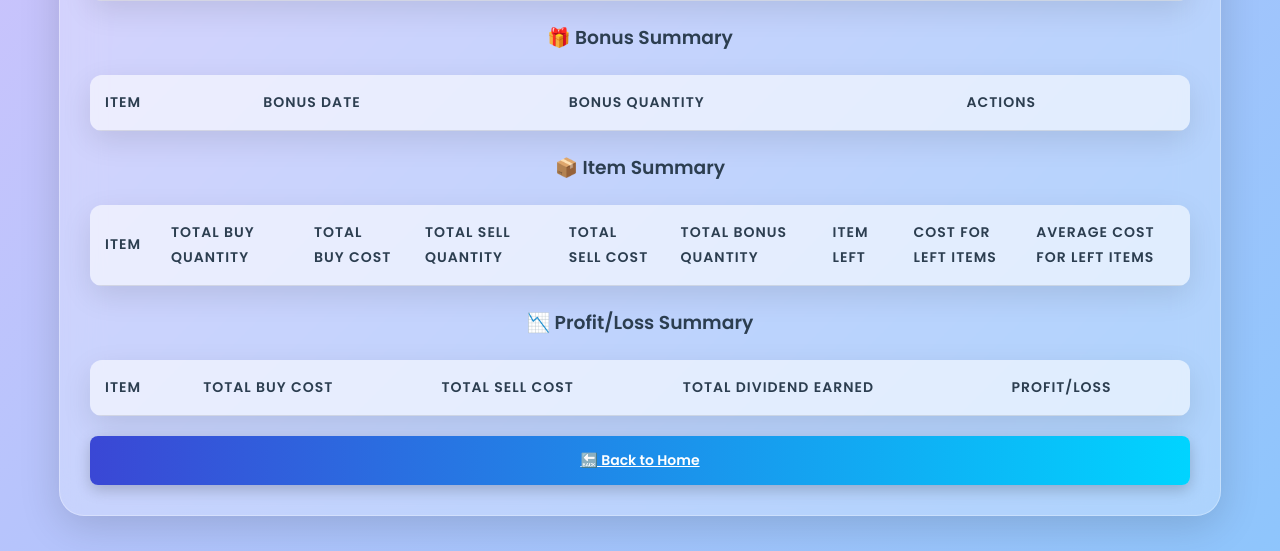
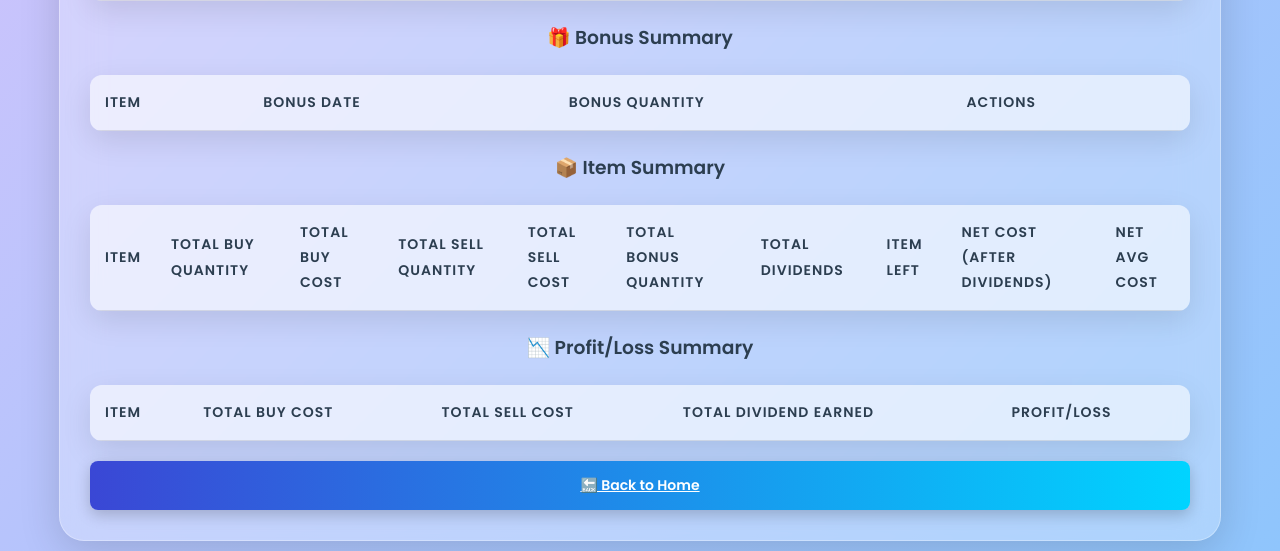
Before and after one commit to binga-cloud/share-management-app, a Flask app: page /report in a window 1280 px wide. Shown: the part 776-1327 px from the top of the page. Run offline with Flask 3, Linux system fonts and the light colour scheme; a user stored in the database is signed in; data comes from the database, SQL or seed files in the repository; lists and menus that the app fills with data are empty.

Commit message:
Simplified Item Summary to show only net cost and net average cost

```diff
--- a/templates/report.html
+++ b/templates/report.html
@@ -185,9 +185,10 @@
         <th>Total Sell Quantity</th>
         <th>Total Sell Cost</th>
         <th>Total Bonus Quantity</th>
+        <th>Total Dividends</th>
         <th>Item Left</th>
-        <th>Cost for Left Items</th>
-        <th>Average Cost for Left Items</th>
+        <th>Net Cost (After Dividends)</th>
+        <th>Net Avg Cost</th>
     </tr>
     {% for item, summary in item_summary.items() %}
     <tr>
@@ -197,21 +198,24 @@
         <td>{{ summary.total_sell_quantity }}</td>
         <td>${{ "%.2f"|format(summary.total_sell_cost_with_commission) }}</td>
         <td>{{ summary.total_bonus_quantity }}</td>
-        <td>{{ (summary.total_buy_quantity + summary.total_ipo_quantity + summary.total_bonus_quantity) - summary.total_sell_quantity }}</td>
+        <td>${{ "%.2f"|format(summary.total_dividend) }}</td>
         <td>
             {% set item_left = (summary.total_buy_quantity + summary.total_ipo_quantity + summary.total_bonus_quantity) - summary.total_sell_quantity %}
+            {{ item_left }}
+        </td>
+        <td>
             {% if item_left == 0 %}
                 $0.00
             {% else %}
-                ${{ "%.2f"|format((summary.total_buy_cost_with_commission + summary.total_ipo_cost) - summary.total_sell_cost_with_commission) }}
+                {% set net_cost = (summary.total_buy_cost_with_commission + summary.total_ipo_cost) - summary.total_sell_cost_with_commission - summary.total_dividend %}
+                ${{ "%.2f"|format(net_cost) }}
             {% endif %}
         </td>
         <td>
-            {% set item_left = (summary.total_buy_quantity + summary.total_ipo_quantity + summary.total_bonus_quantity) - summary.total_sell_quantity %}
             {% if item_left == 0 %}
                 $0.00
             {% else %}
-                ${{ "%.2f"|format(((summary.total_buy_cost_with_commission + summary.total_ipo_cost) - summary.total_sell_cost_with_commission) / item_left) }}
+                ${{ "%.2f"|format(net_cost / item_left) }}
             {% endif %}
         </td>
     </tr>
```
